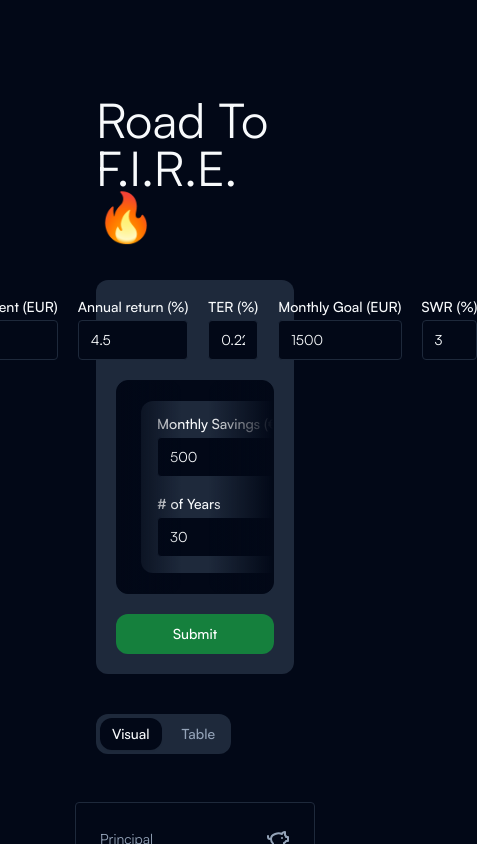
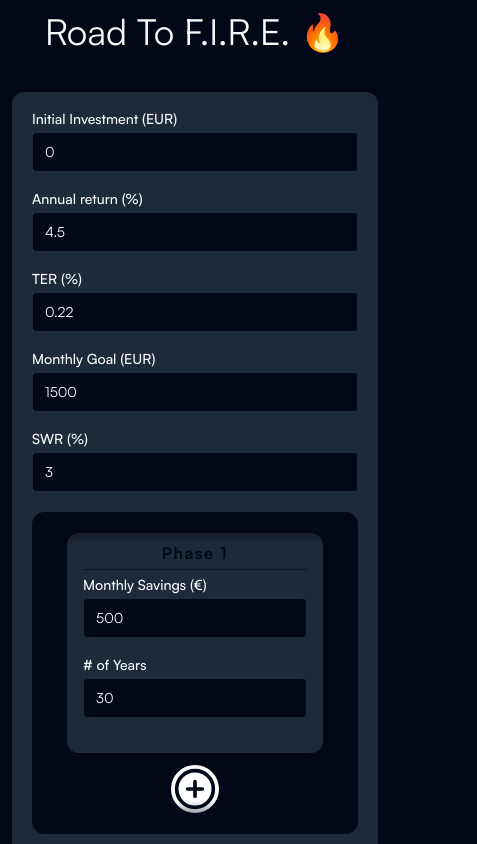
Before and after one commit to MassimoParisi/road-to-fire, a Next.js app: page /fire/ in a window 390 px wide. Shown: the top 844 px of the page, 477 px wide, since content can reach past the window. Built offline with nearby package versions, Linux system fonts and the light colour scheme.

Commit message:
responsive form

```diff
--- a/app/page.tsx
+++ b/app/page.tsx
@@ -13,6 +13,7 @@ import { Tabs, TabsContent, TabsList, TabsTrigger } from "@/components/ui/tabs";
 import { Snapshot, fire } from "@/lib/fire";
 import { PlusCircle } from "lucide-react";
 import { useState } from "react";
+import Balancer from "react-wrap-balancer";
 
 export default function Home() {
   const [initialValue, setInitialValue] = useState("0");
@@ -61,12 +62,14 @@ export default function Home() {
   };
 
   return (
-    <main className="flex min-h-screen flex-col items-center gap-10 p-24">
-      <h1 className="text-5xl">Road To F.I.R.E. 🔥</h1>
+    <main className="flex min-h-screen flex-col items-center gap-10 p-3 md:p-24">
+      <Balancer className="sm:text-5xl text-4xl text-center">
+        Road To F.I.R.E. 🔥
+      </Balancer>
       <div className="bg-secondary w-full p-5 rounded-xl flex flex-col justify-between gap-5">
         <div className="flex gap-10">
-          <div className="flex w-full gap-5 whitespace-nowrap justify-center">
-            <div className="flex w-full flex-col gap-1.5">
+          <div className="flex flex-wrap w-full gap-5 whitespace-nowrap justify-center">
+            <div className="flex grow flex-col gap-1.5">
               <Label htmlFor="initial-nw">Initial Investment (EUR)</Label>
               <Input
                 type="text"
@@ -86,7 +89,7 @@ export default function Home() {
                 }}
               />
             </div>
-            <div className="flex w-full flex-col gap-1.5">
+            <div className="flex grow flex-col gap-1.5">
               <Label htmlFor="annual return">Annual return (%)</Label>
               <Input
                 type="text"
@@ -106,7 +109,7 @@ export default function Home() {
                 }}
               />
             </div>
-            <div className="flex w-full flex-col gap-1.5">
+            <div className="flex grow flex-col gap-1.5">
               <Label htmlFor="initial-nw">TER (%)</Label>
               <Input
                 type="text"
@@ -124,7 +127,7 @@ export default function Home() {
                 }}
               />
             </div>
-            <div className="flex w-full flex-col gap-1.5">
+            <div className="flex grow flex-col gap-1.5">
               <Label htmlFor="initial-nw">Monthly Goal (EUR)</Label>
               <Input
                 type="text"
@@ -144,7 +147,7 @@ export default function Home() {
                 }}
               />
             </div>
-            <div className="flex w-full flex-col gap-1.5">
+            <div className="flex grow flex-col gap-1.5">
               <Label htmlFor="initial-nw">SWR (%)</Label>
               <Input
                 type="text"
@@ -165,7 +168,7 @@ export default function Home() {
           </div>
         </div>
         <div className="relative border border-background bg-background rounded-xl">
-          <div className="flex gap-3 items-center scrollbar-hide overflow-x-scroll px-6 py-5">
+          <div className="flex flex-col sm:flex-row sm:flex-nowrap gap-3 items-center scrollbar-hide h-[20rem] sm:h-auto overflow-y-scroll sm:overflow-x-scroll px-6 py-5">
             {phases.map((phase, i) => (
               <PhaseCard
                 key={i}
@@ -175,6 +178,7 @@ export default function Home() {
                   handlePhaseChange(i, updatedPhase)
                 }
                 onDelete={() => handlePhaseDelete(i)}
+                index={i}
               />
             ))}
 
@@ -186,8 +190,8 @@ export default function Home() {
               <PlusCircle className="bg-white stroke-background w-12 h-12 p-0.5 rounded-full" />
             </button>
           </div>
-          <div className="absolute left-0 top-0 rounded-xl h-full w-16 bg-gradient-to-r from-background to-transparent" />
-          <div className="absolute right-0 top-0 rounded-xl h-full w-16 bg-gradient-to-l from-background to-transparent" />
+          <div className="absolute pointer-events-none sm:left-0 top-0 h-8 w-full rounded-xl sm:h-full sm:w-16 sm:bg-gradient-to-r bg-gradient-to-b from-background to-transparent" />
+          <div className="absolute pointer-events-none sm:right-0 sm:top-0 bottom-0 w-full h-8 rounded-xl sm:h-full sm:w-16 sm:bg-gradient-to-l bg-gradient-to-t from-background to-transparent" />
         </div>
         <Button
           className="px-6 py-3 rounded-xl bg-green-700 hover:bg-green-800 text-white"
--- a/components/phase-card.tsx
+++ b/components/phase-card.tsx
@@ -1,3 +1,4 @@
+import { Separator } from "@radix-ui/react-separator";
 import { Trash2 } from "lucide-react";
 import { MutableRefObject, useRef } from "react";
 import { Input } from "./ui/input";
@@ -14,12 +15,14 @@ export function PhaseCard({
   onChange,
   onDelete,
   onlyOne,
+  index,
 }: {
   amount: number;
   years: number;
   onChange: (updatedPhase: Phase) => void;
   onDelete: () => void;
   onlyOne: boolean;
+  index: number;
 }) {
   const amountRef = useRef() as MutableRefObject<HTMLInputElement>;
   const yearsRef = useRef() as MutableRefObject<HTMLInputElement>;
@@ -32,13 +35,17 @@ export function PhaseCard({
   };
 
   return (
-    <div className="relative group h-full bg-secondary p-4 w-52 rounded-xl">
+    <div className="relative group h-full bg-secondary px-4 pb-4 pt-2 min-w-[16rem] w-64 rounded-xl">
       {!onlyOne && (
         <Trash2
           className="absolute hidden group-hover:block hover:cursor-pointer w-4 h-4 rounded-full stroke-red-500 top-3 right-3"
           onClick={onDelete}
         />
       )}
+      <p className="font-bold tracking-widest text-center text-background">
+        Phase {index + 1}
+      </p>
+      <Separator className="h-px bg-background/50 mt-1 mb-2" />
       <div className="flex flex-col gap-5 whitespace-nowrap">
         <div className="flex flex-col gap-1.5">
           <Label htmlFor="initial-nw">Monthly Savings (€)</Label>
--- a/package.json
+++ b/package.json
@@ -33,6 +33,7 @@
     "react-dom": "18.2.0",
     "react-hook-form": "^7.45.2",
     "react-spring": "^9.7.2",
+    "react-wrap-balancer": "^1.1.0",
     "recharts": "^2.7.2",
     "tailwind-merge": "^1.14.0",
     "tailwind-scrollbar-hide": "^1.1.7",
```
Also changed, not shown: 1 other file (tests, documents, lock files or other folders).
